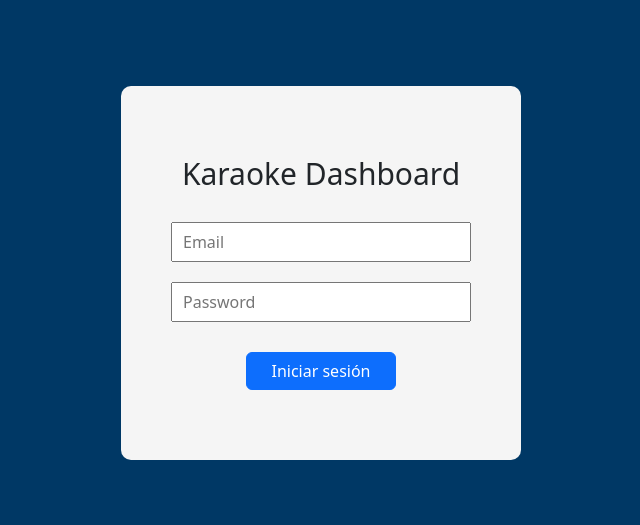
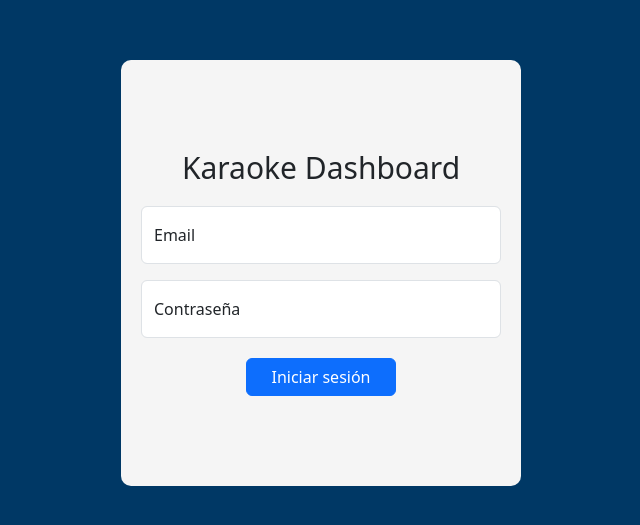
Before and after one commit to KPTote/karaoke-front, an Angular app: page /private in a window 1280 px wide. Shown: the part 127-652 px from the top of the page, without its empty margins (319-959 px from the left). Built offline with nearby package versions, Linux system fonts and the light colour scheme.

Commit message:
add login

```diff
--- a/src/app/components/navbar/navbar.component.ts
+++ b/src/app/components/navbar/navbar.component.ts
@@ -1,5 +1,5 @@
-import { Component } from '@angular/core';
-import { RouterLink, RouterLinkActive } from '@angular/router';
+import { Component, inject } from '@angular/core';
+import { Router, RouterLink, RouterLinkActive } from '@angular/router';
 
 @Component({
   selector: 'app-navbar',
@@ -155,8 +155,12 @@ nav ul li a:hover {
   `
 })
 export class NavbarComponent {
+
+  private router = inject(Router);
+
   logOut() {
-    throw new Error('Method not implemented.');
+    sessionStorage.removeItem('token');
+    this.router.navigate(['/'])
   }
 
 }
--- /dev/null
+++ b/src/app/private/data/login-fields.json
@@ -0,0 +1,18 @@
+[
+  {
+    "id": "0",
+    "name": "email",
+    "label": "Correo electrónico",
+    "controlName": "email",
+    "requiredError": "Debes de ingresar tu correo electrónico.",
+    "patternError": "Correo electrónico inválido."
+  },
+  {
+    "id": "1",
+    "name": "password",
+    "label": "Contraseña",
+    "controlName": "password",
+    "error": "Debes de ingresar tu contraseña.",
+    "minlengthError": "La contraseña debe tener al menos 8 caracteres"
+  }
+]
--- /dev/null
+++ b/src/app/private/guards/dashboard.guard.ts
@@ -0,0 +1,13 @@
+import { inject } from '@angular/core';
+import { CanActivateFn, Router } from '@angular/router';
+
+export const dashboardGuard: CanActivateFn = (route, state) => {
+
+  const router = inject(Router);
+
+  const token = sessionStorage.getItem('token');
+
+  return token
+  ? true
+  : router.createUrlTree(['']);
+};
--- a/src/app/private/pages/auth/auth.component.css
+++ b/src/app/private/pages/auth/auth.component.css
@@ -6,45 +6,32 @@
   background-color: #003865;
 }
 
-.login__form-title {
+.login__title {
   text-align: center;
   margin-top: 50px;
 }
 
-.login__form-title h1 {
+.login__title h1 {
   font-size: 30px;
 }
 
-.login__form {
+.login {
   width: 100%;
   max-width: 400px;
   border-radius: 10px;
   background-color: whitesmoke;
+  padding: 20px;
 }
 
-.login__form-inputs {
-  text-align: center;
-  padding: 0 10px;
+.login__form-email .is-invalid,
+.login__form-password .is-invalid
+{
+  margin-bottom: 0px !important;
 }
 
-.login__form-inputs .login__form-inputs-email input,
-.login__form-inputs .login__form-inputs-password input {
-  margin: 10px 0 10px;
-  width: 100%;
-  max-width: 300px;
-  height: 40px;
-  padding-left: 10px;
-}
-
-.login__form-errors{
-  width: 100%;
-  max-width: 300px;
-  text-align: start;
-  margin: 0 auto;
-}
-
-.login__form-errors_msg{
-  font-size: 14px;
+.login__form-email .invalid-feedback,
+.login__form-password .invalid-feedback{
+  margin-bottom: 15px;
 }
 
 .login__form-button {
@@ -57,14 +44,7 @@
   max-width: 150px;
 }
 
-.login__form-unauthorized{
-  width: 100%;
-  padding-top: 15px;
 
-  span{
-    color: red;
-  }
-}
 
 .loader-container{
   display: flex;
@@ -73,7 +53,7 @@
 
 @media only screen and (min-width: 1024px) {
 
-  .login__form-title {
+  .login__title {
     margin: 70px 0 20px;
   }
 
--- a/src/app/private/pages/auth/auth.component.html
+++ b/src/app/private/pages/auth/auth.component.html
@@ -1,66 +1,73 @@
 <div class="login-container">
-  <div class="login__form">
-    <div class="login__form-title">
+  <div class="login">
+    <div class="login__title">
       <h1>Karaoke Dashboard</h1>
     </div>
 
-    <form [formGroup]="loginForm" (ngSubmit)="onSubmit()">
-      <div class="login__form-inputs">
-        <div class="login__form-inputs-email">
+    <div class="login__form">
+      <form [formGroup]="loginForm" (ngSubmit)="submit()">
+        <div class="login__form-email">
+          @let requiredEmailError = loginForm.get('email')?.errors?.['required'];
+          @let emailTouched = loginForm.get('email')?.['touched'];
+          @let invalidEmail = loginForm.get('email')?.errors?.['email'];
+          @let maxLengthErrorEmail = loginForm.get('email')?.errors?.['maxlength'];
+          @let activeInvalidClass = (requiredEmailError || invalidEmail || maxLengthErrorEmail) && emailTouched;
+          <div
+            class="form-floating mb-3"
+            [ngClass]="{ 'is-invalid': activeInvalidClass }"
+          >
             <input
-            type="text"
+              type="input"
+              class="form-control"
+              [ngClass]="{ 'is-invalid': activeInvalidClass }"
               formControlName="email"
               placeholder="Email"
               id="email"
               autocomplete="off"
             />
+            <label for="email">Email</label>
+          </div>
+          @if(requiredEmailError){
+          <div class="invalid-feedback">Ingresa tu correo electrónico.</div>
+          }
 
-          @if(email?.invalid && (email?.dirty || email?.touched)){
-          <div class="login__form-errors">
-            @if(email?.hasError('required')){
-            <span class="login__form-errors_msg"
-              >Por favor completa este campo</span
-            >
-            } @if(email?.hasError('email')){
-            <span class="login__form-errors_msg"
-              >Por favor introduce un correo electrónico válido</span
-            >
-            } @if(email?.hasError('maxlength')){
-            <span class="login__form-errors_msg">
-              El correo electrónico excede el límite de caracteres permitidos
-            </span>
+          @if(invalidEmail){
+          <div class="invalid-feedback">El correo electrónico es inválido.</div>
           }
-          </div>
+
+          @if(maxLengthErrorEmail){
+          <div class="invalid-feedback">El correo electrónico supera el máximo permitido.</div>
           }
+
         </div>
 
-        <div class="login__form-inputs-password">
+        <div class="login__form-password">
+          @let requiredPassError = loginForm.get('password')?.errors?.['required'];
+          @let minlengthPassError = loginForm.get('password')?.errors?.['minlength'];
+          @let passwordTouched = loginForm.get('password')?.['touched'];
+          @let activePassError = (requiredPassError || minlengthPassError) && passwordTouched;
+
+          <div
+            class="form-floating mb-3"
+            [ngClass]="{ 'is-invalid': activePassError }"
+          >
             <input
               type="password"
+              class="form-control"
+              [ngClass]="{ 'is-invalid': activePassError }"
               formControlName="password"
-            placeholder="Password"
+              placeholder="Contraseña"
               id="password"
+              autocomplete="off"
             />
+            <label for="email">Contraseña</label>
+          </div>
+          @if(requiredPassError){
+          <div class="invalid-feedback">Ingresa tu contraseña.</div>
+          }
 
-          @if(password?.invalid && (password?.dirty || password?.touched)){
-          <div class="login__form-errors">
-            @if(password?.hasError('required')){
-            <span class="login__form-errors_msg"
-              >Por favor completa este campo</span
-            >
-            } @if(password?.hasError('minlength')){
-            <span class="login__form-errors_msg"
-              >La contraseña debe tener al menos 8 caracteres</span
-            >
-            }
-          </div>
-          }
-        </div>
-
-        @if(!isValidAccount){
-        <div class="login__form-unauthorized">
-          <span>{{ errorMessage }}</span>
-        </div>
+          @if(minlengthPassError){
+          <div class="invalid-feedback">La contraseña debe tener al menos 8 caracteres.</div>
           }
         </div>
 
@@ -74,3 +81,4 @@
       </form>
     </div>
   </div>
+</div>
--- a/src/app/private/pages/auth/auth.component.ts
+++ b/src/app/private/pages/auth/auth.component.ts
@@ -1,26 +1,33 @@
+import { CommonModule } from '@angular/common';
 import { Component, inject } from '@angular/core';
-import { FormControl, FormGroup, ReactiveFormsModule, Validators } from '@angular/forms';
+import { FormBuilder, FormGroup, ReactiveFormsModule, Validators } from '@angular/forms';
 import { Router } from '@angular/router';
 import { LoaderComponent } from "../../../components/loader/loader.component";
+import loginField from '../../data/login-fields.json';
 
 @Component({
   selector: 'app-auth',
   standalone: true,
-  imports: [ReactiveFormsModule, LoaderComponent],
+  imports: [ReactiveFormsModule, LoaderComponent, CommonModule],
   templateUrl: './auth.component.html',
   styleUrl: './auth.component.css'
 })
-export class AuthComponent {
+export class AuthComponent  {
 
-  maxLengthEmail = 100;
-  minLengthPass = 8;
+
+  private readonly maxLengthEmail = 100;
+  private readonly minLengthPass = 8;
   isValidAccount = true;
   errorMessage = '';
   public showLoader = false;
+  public loginFields = loginField;
 
-  public loginForm = new FormGroup({
-    email: new FormControl('', [Validators.required, Validators.maxLength(this.maxLengthEmail), Validators.email]),
-    password: new FormControl('', [Validators.required, Validators.minLength(this.minLengthPass)])
+  private readonly fb = inject(FormBuilder);
+
+
+  public loginForm: FormGroup = this.fb.group({
+    email: ['', [Validators.required, Validators.maxLength(this.maxLengthEmail), Validators.email]],
+    password: ['', [Validators.required, Validators.minLength(this.minLengthPass)]]
   });
 
   get email() {
@@ -33,15 +40,21 @@ export class AuthComponent {
 
   private readonly router = inject(Router);
 
-    onSubmit() {
+  public submit(): void {
 
-    if (!this.loginForm?.valid) return;
+    if (!this.loginForm?.valid) {
+      this.loginForm.markAllAsTouched()
+      return;
+    };
+
+    console.log(this.loginForm.valid);
 
     const email = this.email?.value ?? '';
-    const pass = this.password?.value ?? '';
 
-    console.log(email);
-    console.log(pass);
+    sessionStorage.setItem('token', email);
+
+    this.router.navigate(['/private/dashboard']);
+
 
 
 
--- a/src/app/private/private.routes.ts
+++ b/src/app/private/private.routes.ts
@@ -1,4 +1,5 @@
 import { Routes } from "@angular/router";
+import { dashboardGuard } from "./guards/dashboard.guard";
 import { AuthComponent } from "./pages/auth/auth.component";
 import { CurrentListComponent } from "./pages/current-list/current-list.component";
 import { DashboardComponent } from "./pages/dashboard/dashboard.component";
@@ -12,6 +13,7 @@ export const privateRoutes: Routes = [
   },
   {
     path: 'dashboard',
+    canActivate: [dashboardGuard],
     component: DashboardComponent,
     title: 'Dashboard',
     children: [
```
Also changed, not shown: 1 other file (tests, documents, lock files or other folders). Lines whose indentation alone changed are shown as unchanged.
